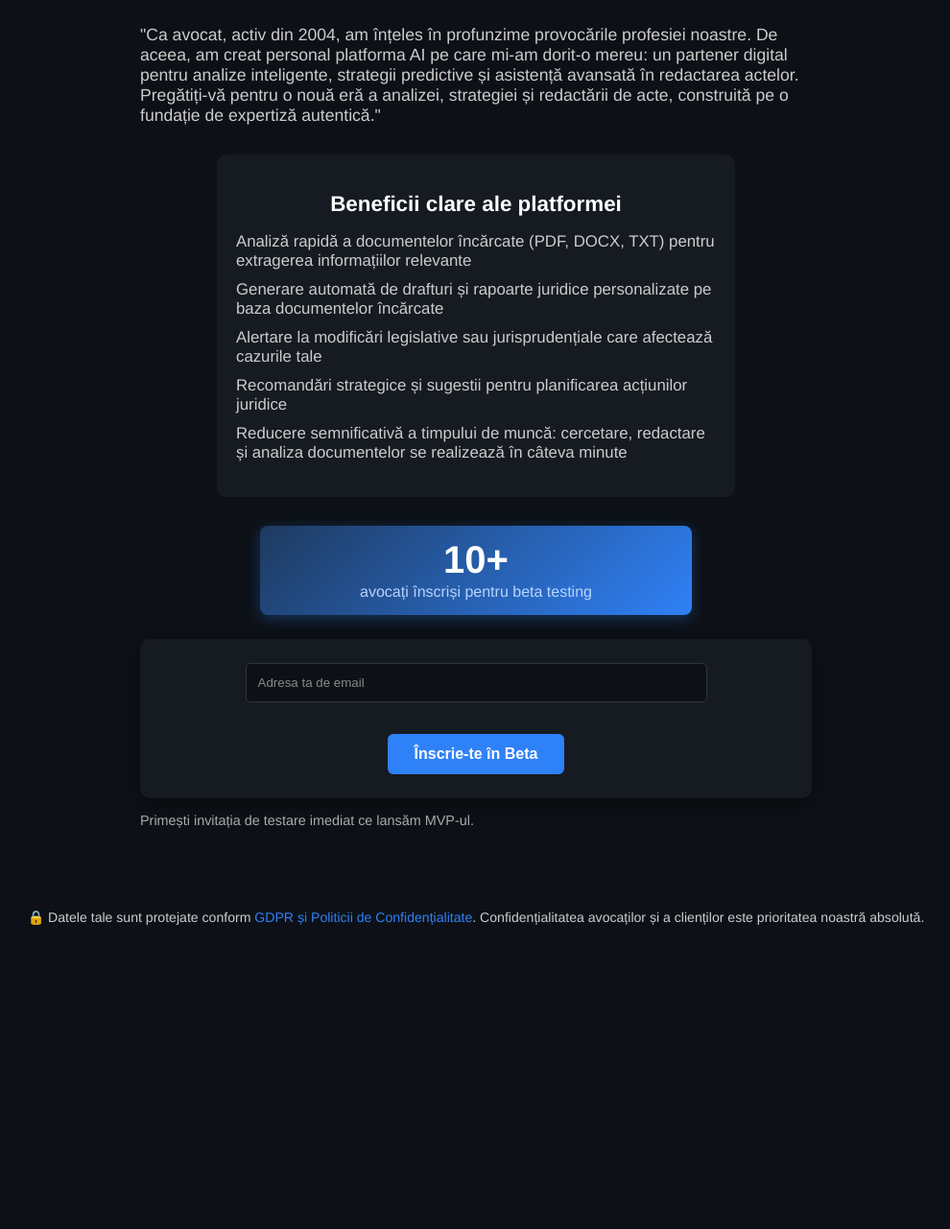
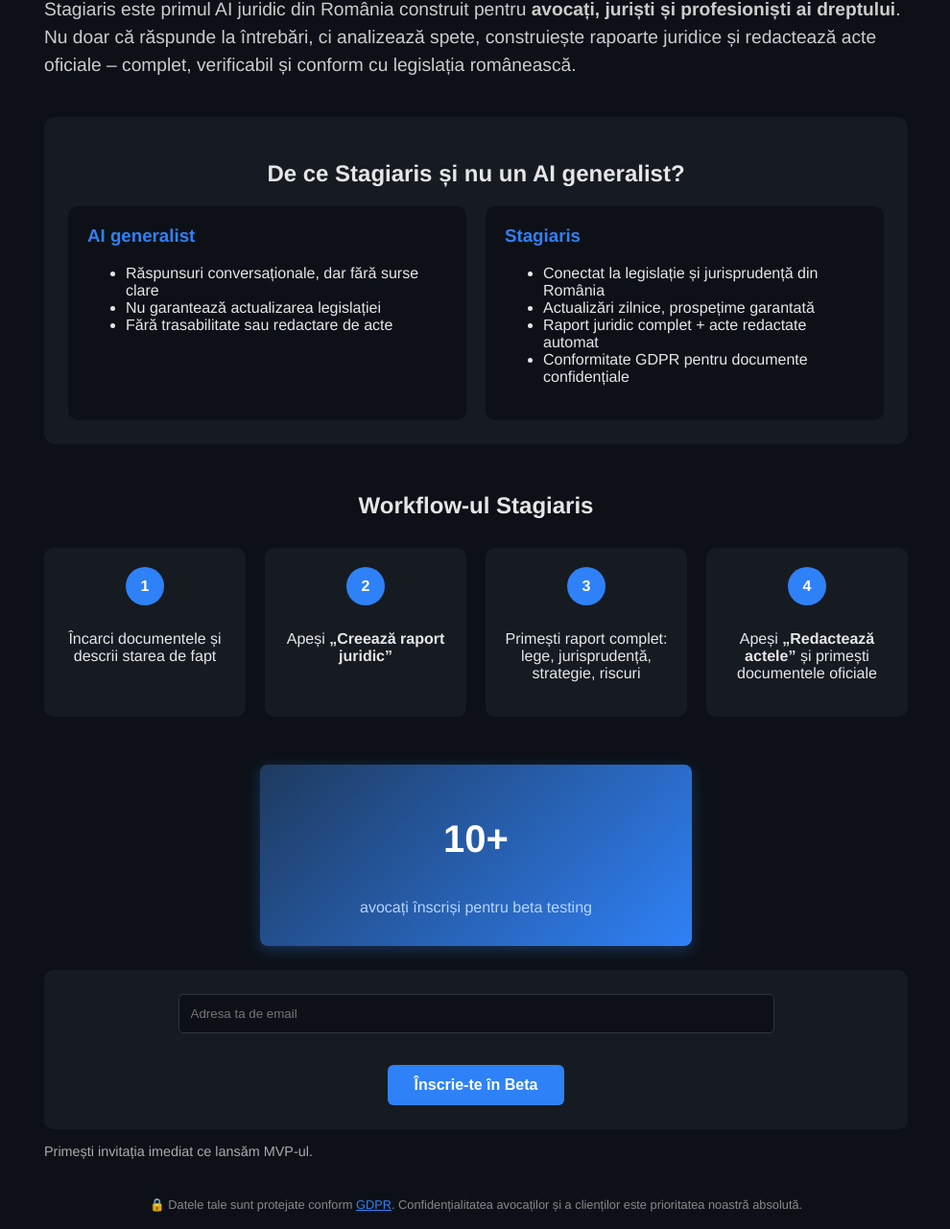
Before and after one commit to ierandragos-hub/stagiaris-website, a plain HTML site: page index.html in a window 1280 px wide. Shown: the part 248-1529 px from the top of the page at 96% size, without its empty margins (144-1134 px from the left). Before the commit the page ends 1277 px from the top, so only its background shows below. Drawn offline with Linux system fonts and the light colour scheme; no server answers.

Commit message:
Update index.html

```diff
--- a/index.html
+++ b/index.html
@@ -12,65 +12,64 @@
       color: #e6e6e6;
       padding: 40px 20px;
     }
+    .container { max-width: 900px; margin: 0 auto; }
 
-    .container {
-      max-width: 700px;
-      margin: 0 auto;
-      padding: 20px;
-    }
-
-    /* HEADER: logo + titlu pe orizontală */
+    /* HEADER */
     .header {
       display: flex;
       align-items: center;
-      justify-content: flex-start;
       gap: 20px;
-      margin-bottom: 30px;
-      text-align: left;
+      margin-bottom: 40px;
     }
+    .header .logo img { width: 160px; }
+    .header h1 { font-size: 2em; margin: 0; color: #fff; }
 
-    .header .logo img {
-      width: 180px; /* logo mai mic pentru layout pe orizontală */
+    /* INTRO */
+    .intro { font-size: 1.2em; line-height: 1.5; color: #ccc; }
+
+    /* DIFFERENTIATOR */
+    .differentiator {
+      background: #161b22;
+      border-radius: 12px;
+      padding: 25px;
+      margin: 40px 0;
     }
+    .differentiator h2 { text-align: center; margin-bottom: 20px; }
+    .compare {
+      display: grid;
+      grid-template-columns: 1fr 1fr;
+      gap: 20px;
+    }
+    .compare div {
+      background: #0d1117;
+      padding: 20px;
+      border-radius: 10px;
+    }
+    .compare h3 { margin-top: 0; color: #2f81f7; }
 
-    .header h1 {
-      font-size: 1.8em;
-      color: #ffffff;
-      margin: 0;
+    /* WORKFLOW */
+    .workflow { margin: 50px 0; }
+    .workflow h2 { text-align: center; margin-bottom: 30px; }
+    .steps {
+      display: grid;
+      grid-template-columns: repeat(auto-fit,minmax(200px,1fr));
+      gap: 20px;
     }
-
-    p {
-      font-size: 1.1em;
-      margin-bottom: 25px;
-      color: #cccccc;
-    }
-
-    /* BENEFITS */
-    .benefits {
-      text-align: left;
+    .step {
       background: #161b22;
       padding: 20px;
       border-radius: 10px;
-      margin: 30px auto;
-      max-width: 500px;
-    }
-
-    .benefits h2 {
-      font-size: 1.4em;
-      color: #ffffff;
-      margin-bottom: 15px;
       text-align: center;
     }
-
-    .benefits ul {
-      list-style: none;
-      padding: 0;
-    }
-
-    .benefits li {
+    .step span {
+      display: inline-block;
+      width: 40px; height: 40px;
+      line-height: 40px;
+      background: #2f81f7;
+      border-radius: 50%;
+      color: #fff;
+      font-weight: bold;
       margin-bottom: 10px;
-      font-size: 1.05em;
-      color: #cccccc;
     }
 
     /* SOCIAL PROOF */
@@ -80,34 +79,19 @@
       border-radius: 8px;
       margin: 25px auto;
       max-width: 400px;
+      text-align: center;
       box-shadow: 0 4px 15px rgba(47, 129, 247, 0.3);
-      text-align: center;
     }
-
-    .social-proof .number {
-      font-size: 2.5em;
-      font-weight: bold;
-      color: #ffffff;
-      margin: 0;
-      line-height: 1;
-    }
-
-    .social-proof .text {
-      font-size: 1em;
-      color: #b8d4ff;
-      margin: 5px 0 0 0;
-    }
+    .social-proof .number { font-size: 2.5em; font-weight: bold; color: #fff; }
+    .social-proof .text { color: #b8d4ff; }
 
     /* FORM */
     form {
       background: #161b22;
-      color: white;
       padding: 25px;
       border-radius: 10px;
-      box-shadow: 0px 6px 18px rgba(0,0,0,0.5);
       text-align: center;
     }
-
     input[type="email"] {
       padding: 12px;
       width: 70%;
@@ -117,11 +101,6 @@
       background: #0d1117;
       color: #e6e6e6;
     }
-
-    input[type="email"]::placeholder {
-      color: #888;
-    }
-
     button {
       padding: 12px 28px;
       background: #2f81f7;
@@ -131,60 +110,21 @@
       font-size: 1em;
       font-weight: bold;
       cursor: pointer;
-      transition: background 0.3s ease;
+      transition: background 0.3s;
+    }
+    button:hover { background: #1f6feb; }
+    .note { font-size: 0.9em; margin-top: 15px; color: #aaa; }
+    .success-message {
+      display: none; margin-top: 15px;
+      padding: 15px; background: #0d5c2f;
+      color: #7ee3a5; border-radius: 6px; font-weight: bold;
     }
 
-    button:hover {
-      background: #1f6feb;
-    }
+    /* FOOTER */
+    .footer-note { margin-top: 40px; font-size: 0.8em; color: #888; text-align: center; }
+    .footer-note a { color: #2f81f7; }
 
-    .note {
-      font-size: 0.9em;
-      margin-top: 15px;
-      color: #aaaaaa;
-    }
-
-    .success-message {
-      display: none;
-      background: #0d5c2f;
-      color: #7ee3a5;
-      padding: 15px;
-      border-radius: 6px;
-      margin-top: 15px;
-      font-weight: bold;
-    }
-
-    /* FOOTER GDPR */
-    .footer-note {
-      margin-top: 40px;
-      font-size: 0.8em;
-      color: #888;
-      text-align: center;
-    }
-
-    .footer-note a {
-      color: #2f81f7;
-      text-decoration: none;
-    }
-
-    .footer-note a:hover {
-      text-decoration: underline;
-    }
-
-    /* RESPONSIVE */
-    @media (max-width: 600px) {
-      .header {
-        flex-direction: column;
-        align-items: center;
-        text-align: center;
-      }
-      .header h1 {
-        font-size: 1.5em;
-      }
-      .header .logo img {
-        width: 140px;
-      }
-    }
+    @media (max-width: 700px) { .compare { grid-template-columns: 1fr; } }
   </style>
   <script src="https://www.google.com/recaptcha/api.js" async defer></script>
 </head>
@@ -193,30 +133,49 @@
 
     <!-- HEADER -->
     <div class="header">
-      <div class="logo">
-        <img src="logo-transparent.png" alt="Stagiaris Logo">
-      </div>
-      <h1>Peste 20 de ani de avocatură, redefiniți prin Inteligență Artificială
-                    În curând</h1>
+      <div class="logo"><img src="logo-transparent.png" alt="Stagiaris Logo"></div>
+      <h1>Stagiaris – Asistentul juridic inteligent. În curând.</h1>
     </div>
 
-    <p>
-      "Ca avocat, activ din 2004, am înțeles în profunzime provocările profesiei noastre.
-      De aceea, am creat personal platforma AI pe care mi-am dorit-o mereu: un partener digital pentru analize inteligente,
-      strategii predictive și asistență avansată în redactarea actelor.
-      Pregătiți-vă pentru o nouă eră a analizei, strategiei și redactării de acte, construită pe o fundație de expertiză autentică."
+    <!-- INTRO -->
+    <p class="intro">
+      Stagiaris este primul AI juridic din România construit pentru <strong>avocați, juriști și profesioniști ai dreptului</strong>.
+      Nu doar că răspunde la întrebări, ci analizează spete, construiește rapoarte juridice și redactează acte oficiale – complet, verificabil și conform cu legislația românească.
     </p>
 
-    <!-- BENEFITS -->
-    <div class="benefits">
-      <h2>Beneficii clare ale platformei</h2>
-      <ul>
-        <li> Analiză rapidă a documentelor încărcate (PDF, DOCX, TXT) pentru extragerea informațiilor relevante</li>
-        <li> Generare automată de drafturi și rapoarte juridice personalizate pe baza documentelor încărcate</li>
-        <li> Alertare la modificări legislative sau jurisprudențiale care afectează cazurile tale</li>
-        <li> Recomandări strategice și sugestii pentru planificarea acțiunilor juridice</li>
-        <li> Reducere semnificativă a timpului de muncă: cercetare, redactare și analiza documentelor se realizează în câteva minute</li>
-      </ul>
+    <!-- DIFFERENTIATOR -->
+    <div class="differentiator">
+      <h2>De ce Stagiaris și nu un AI generalist?</h2>
+      <div class="compare">
+        <div>
+          <h3>AI generalist</h3>
+          <ul>
+            <li>Răspunsuri conversaționale, dar fără surse clare</li>
+            <li>Nu garantează actualizarea legislației</li>
+            <li>Fără trasabilitate sau redactare de acte</li>
+          </ul>
+        </div>
+        <div>
+          <h3>Stagiaris</h3>
+          <ul>
+            <li>Conectat la legislație și jurisprudență din România</li>
+            <li>Actualizări zilnice, prospețime garantată</li>
+            <li>Raport juridic complet + acte redactate automat</li>
+            <li>Conformitate GDPR pentru documente confidențiale</li>
+          </ul>
+        </div>
+      </div>
+    </div>
+
+    <!-- WORKFLOW -->
+    <div class="workflow">
+      <h2>Workflow-ul Stagiaris</h2>
+      <div class="steps">
+        <div class="step"><span>1</span><p>Încarci documentele și descrii starea de fapt</p></div>
+        <div class="step"><span>2</span><p>Apeși <strong>„Creează raport juridic”</strong></p></div>
+        <div class="step"><span>3</span><p>Primești raport complet: lege, jurisprudență, strategie, riscuri</p></div>
+        <div class="step"><span>4</span><p>Apeși <strong>„Redactează actele”</strong> și primești documentele oficiale</p></div>
+      </div>
     </div>
 
     <!-- SOCIAL PROOF -->
@@ -234,20 +193,15 @@
       <div class="g-recaptcha" data-sitekey="6Lfr1dgrAAAAACEVdovbu7BA1hCmeXLG94bOCWQt"></div>
       <br>
       <button type="submit">Înscrie-te în Beta</button>
-      <div class="success-message" id="success-message">
-        ✓ Mulțumim! Ai fost înscris cu succes. Vei primi invitația în curând!
-      </div>
+      <div class="success-message" id="success-message">✓ Mulțumim! Ai fost înscris cu succes.</div>
     </form>
-    <p class="note">Primești invitația de testare imediat ce lansăm MVP-ul.</p>
+    <p class="note">Primești invitația imediat ce lansăm MVP-ul.</p>
 
   </div>
 
   <!-- FOOTER -->
   <footer class="footer-note">
-    <p>
-      🔒 Datele tale sunt protejate conform <a href="/politica-confidentialitate.html" target="_blank">GDPR și Politicii de Confidențialitate</a>.
-      Confidențialitatea avocaților și a clienților este prioritatea noastră absolută.
-    </p>
+    🔒 Datele tale sunt protejate conform <a href="/politica-confidentialitate.html" target="_blank">GDPR</a>. Confidențialitatea avocaților și a clienților este prioritatea noastră absolută.
   </footer>
 
   <script>
@@ -256,49 +210,32 @@
         const response = await fetch('/.netlify/functions/get-subscriber-count');
         const data = await response.json();
         animateCounter(data.count);
-      } catch (error) {
-        console.error('Error loading count:', error);
+      } catch {
         document.getElementById('subscriber-count').textContent = '10+';
       }
     }
-
     function animateCounter(target) {
       const counter = document.getElementById('subscriber-count');
-      let current = 0;
-      const increment = target / 50;
+      let current = 0, increment = target / 50;
       const timer = setInterval(() => {
         current += increment;
-        if (current >= target) {
-          counter.textContent = target;
-          clearInterval(timer);
-        } else {
-          counter.textContent = Math.floor(current);
-        }
+        if (current >= target) { counter.textContent = target; clearInterval(timer); }
+        else { counter.textContent = Math.floor(current); }
       }, 30);
     }
-
     window.addEventListener('load', loadSubscriberCount);
-
     document.getElementById('signup-form').addEventListener('submit', function(e) {
       e.preventDefault();
-
       var email = document.getElementById('email-input').value;
       var form = document.getElementById('signup-form');
       var successMsg = document.getElementById('success-message');
-
       var recaptchaResponse = grecaptcha.getResponse();
-      if (recaptchaResponse.length === 0) {
-        alert('Te rugăm să completezi reCAPTCHA');
-        return;
-      }
-
+      if (recaptchaResponse.length === 0) { alert('Te rugăm să completezi reCAPTCHA'); return; }
       var script = document.createElement('script');
       script.src = form.action + '&EMAIL=' + encodeURIComponent(email);
       document.body.appendChild(script);
-
       form.style.display = 'none';
       successMsg.style.display = 'block';
-
       setTimeout(loadSubscriberCount, 2000);
     });
   </script>
```
